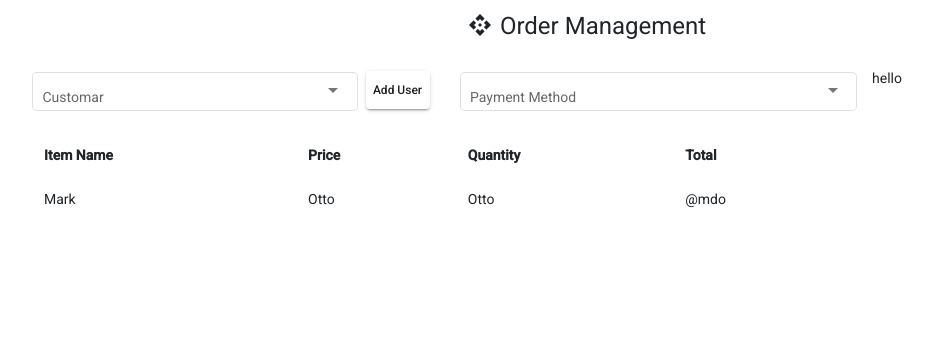
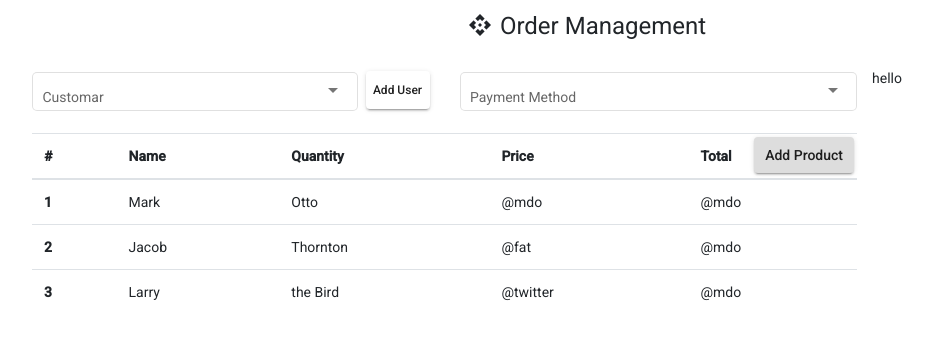
Before and after one commit to samiulislamakash/order_management, an Angular app in the folder client/: page / in a window 1280 px wide. Shown: the top 340 px of the page, without its empty margins (53-986 px from the left). Built offline with nearby package versions, Linux system fonts and the light colour scheme.

Commit message:
add button set :)

```diff
--- a/client/src/app/app.component.html
+++ b/client/src/app/app.component.html
@@ -39,20 +39,41 @@
                         </mat-form-field>
                     </div>
                 </div>
-                <table class="table table-borderless">
+                <table class="table">
                     <thead>
                         <tr>
-                            <th scope="col">Item Name</th>
+                            <th scope="col">#</th>
+                            <th scope="col">Name</th>
+                            <th scope="col">Quantity</th>
                             <th scope="col">Price</th>
-                            <th scope="col">Quantity</th>
-                            <th scope="col">Total</th>
+                            <th scope="col" class="last_column">
+                                Total
+                                <button class="add_button" mat-raised-button type='button'>Add Product</button>
+
+                            </th>
+
                         </tr>
                     </thead>
                     <tbody>
                         <tr>
+                            <th scope="row">1</th>
                             <td>Mark</td>
                             <td>Otto</td>
-                            <td>Otto</td>
+                            <td>@mdo</td>
+                            <td>@mdo</td>
+                        </tr>
+                        <tr>
+                            <th scope="row">2</th>
+                            <td>Jacob</td>
+                            <td>Thornton</td>
+                            <td>@fat</td>
+                            <td>@mdo</td>
+                        </tr>
+                        <tr>
+                            <th scope="row">3</th>
+                            <td>Larry</td>
+                            <td>the Bird</td>
+                            <td>@twitter</td>
                             <td>@mdo</td>
                         </tr>
                     </tbody>
--- a/client/src/app/app.component.scss
+++ b/client/src/app/app.component.scss
@@ -47,3 +47,15 @@ mat-form-field{
     padding-left:0px;
     padding-right:0px;
 }
+
+.last_column{
+    position:relative
+}
+.add_button{
+    position:absolute;
+    top:3px;
+    right:3px;
+    background:#ddd;
+    padding: 0px 11px;
+    font-size: 14px;
+}
```
